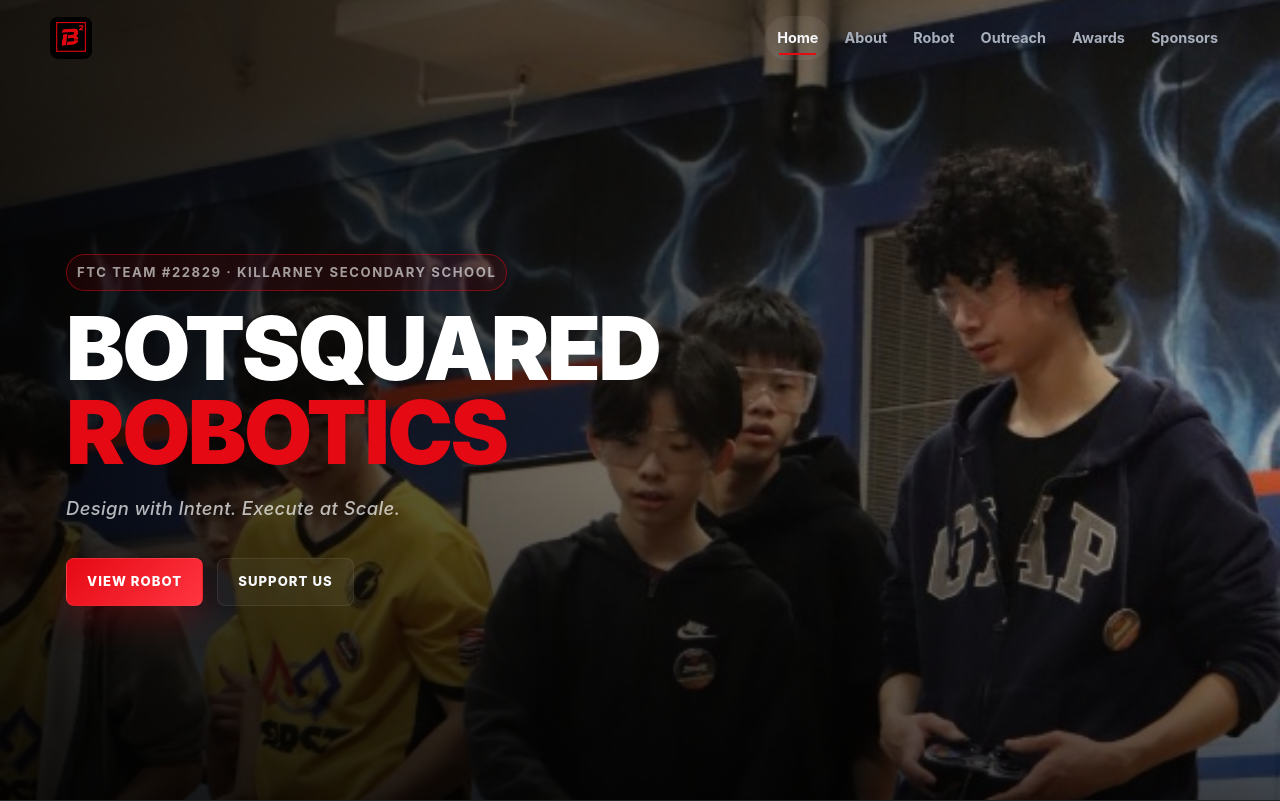
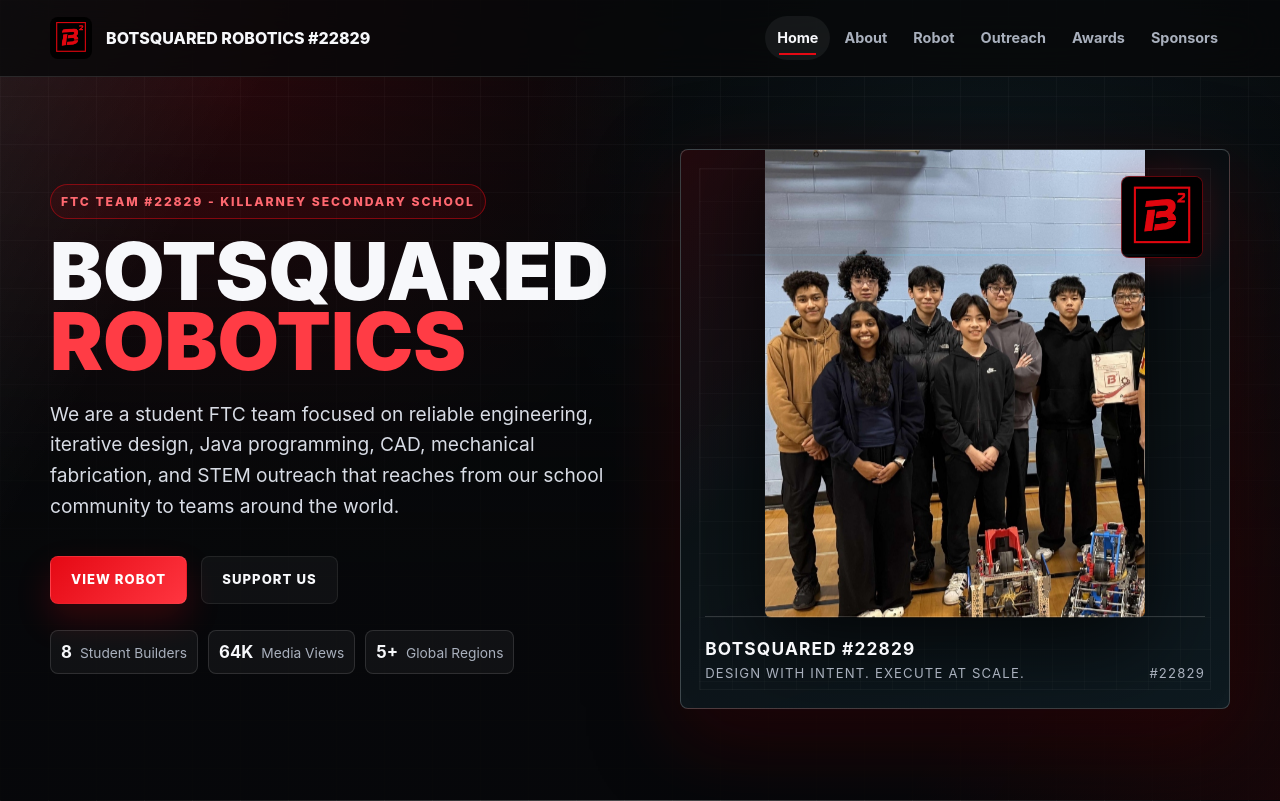
Before and after one commit to botsquared22829-pixel/website, a plain HTML site: page index.html in a window 1280 px wide. Shown: the top 801 px of the page. Drawn offline with Linux system fonts and the light colour scheme.

Commit message:
Revert "Redesign home page with full-bleed hero background image"
This reverts commit f0eaefa09ddb27061cab17063853644bba3148d9.

```diff
--- a/index.html
+++ b/index.html
@@ -14,12 +14,13 @@
   <script src="script.js" defer></script>
 </head>
 <body>
-  <header class="site-header site-header--transparent">
-    <nav class="nav nav--home" aria-label="Primary navigation">
+  <header class="site-header">
+    <nav class="nav" aria-label="Primary navigation">
       <a class="brand" href="index.html" aria-label="BotSquared Robotics home">
         <span class="brand-mark plain">
-          <img src="assets/botsquared-logo.png" alt="BotSquared Robotics" />
+          <img src="assets/botsquared-logo.png" alt="" />
         </span>
+        <span class="brand-name">BotSquared Robotics #22829</span>
       </a>
 
       <div class="nav-links">
@@ -34,16 +35,37 @@
   </header>
 
   <main>
-    <section class="hero-fullbleed">
-      <div class="hero-fullbleed-bg" style="background-image: url('assets/hero-competition.jpg');" aria-hidden="true"></div>
-      <div class="hero-fullbleed-overlay" aria-hidden="true"></div>
-      <div class="hero-fullbleed-content">
-        <p class="eyebrow">FTC Team #22829 · Killarney Secondary School</p>
+    <section id="home" class="section hero">
+      <div class="hero-content">
+        <p class="eyebrow">FTC Team #22829 - Killarney Secondary School</p>
         <h1>BotSquared <span>Robotics</span></h1>
-        <p class="hero-motto">Design with Intent. Execute at Scale.</p>
-        <div class="hero-actions">
+        <p class="hero-copy">
+          We are a student FTC team focused on reliable engineering, iterative design,
+          Java programming, CAD, mechanical fabrication, and STEM outreach that reaches
+          from our school community to teams around the world.
+        </p>
+        <div class="hero-actions" aria-label="Homepage actions">
           <a class="button" href="robot.html">View Robot</a>
           <a class="button secondary" href="sponsorship.html">Support Us</a>
+        </div>
+
+        <div class="hero-metrics" aria-label="Team highlights">
+          <span><strong>8</strong> Student Builders</span>
+          <span><strong>64K</strong> Media Views</span>
+          <span><strong>5+</strong> Global Regions</span>
+        </div>
+      </div>
+
+      <div class="robot-visual" aria-label="BotSquared Robotics team showcase">
+        <img class="hero-robot hero-team-photo" src="assets/team-gym-photo.jpg" alt="BotSquared Robotics team photo" />
+        <img class="hero-logo" src="assets/botsquared-logo.png" alt="" />
+        <div class="scanline" aria-hidden="true"></div>
+        <div class="robot-label">
+          <span>
+            <strong>BotSquared #22829</strong>
+            Design with Intent. Execute at Scale.
+          </span>
+          <span>#22829</span>
         </div>
       </div>
     </section>
--- a/style.css
+++ b/style.css
@@ -77,94 +77,6 @@
   backdrop-filter: blur(18px);
 }
 
-.site-header--transparent {
-  position: absolute;
-  top: 0;
-  left: 0;
-  right: 0;
-  z-index: 20;
-  border-bottom: none;
-  background: transparent;
-  backdrop-filter: none;
-}
-
-.nav--home {
-  justify-content: flex-start;
-}
-
-.nav--home .nav-links {
-  margin-left: 0;
-}
-
-/* ---- Full-Bleed Hero ---- */
-
-.hero-fullbleed {
-  position: relative;
-  width: 100%;
-  min-height: 100vh;
-  display: flex;
-  align-items: center;
-  overflow: hidden;
-}
-
-.hero-fullbleed-bg {
-  position: absolute;
-  inset: 0;
-  background-size: cover;
-  background-position: center 30%;
-  background-repeat: no-repeat;
-}
-
-.hero-fullbleed-overlay {
-  position: absolute;
-  inset: 0;
-  background:
-    linear-gradient(to right, rgba(0, 0, 0, 0.82) 0%, rgba(0, 0, 0, 0.55) 50%, rgba(0, 0, 0, 0.2) 100%),
-    linear-gradient(to top, rgba(0, 0, 0, 0.6) 0%, transparent 40%);
-}
-
-.hero-fullbleed-content {
-  position: relative;
-  z-index: 2;
-  width: min(1180px, calc(100% - 32px));
-  margin: 0 auto;
-  max-width: 620px;
-  margin-left: max(16px, calc((100% - 1180px) / 2 + 16px));
-  padding: 140px 0 80px;
-}
-
-.hero-fullbleed-content .eyebrow {
-  margin-bottom: 16px;
-  color: rgba(255, 255, 255, 0.6);
-  font-size: 0.82rem;
-  font-weight: 700;
-  letter-spacing: 0.12em;
-  text-transform: uppercase;
-}
-
-.hero-fullbleed-content h1 {
-  margin-bottom: 20px;
-  font-size: clamp(3rem, 8vw, 5.5rem);
-  font-weight: 950;
-  letter-spacing: -0.03em;
-  text-transform: uppercase;
-  line-height: 0.95;
-  color: #fff;
-}
-
-.hero-fullbleed-content h1 span {
-  color: var(--red);
-}
-
-.hero-motto {
-  margin-bottom: 32px;
-  color: rgba(255, 255, 255, 0.7);
-  font-size: 1.15rem;
-  font-weight: 500;
-  font-style: italic;
-  letter-spacing: 0.02em;
-}
-
 .nav {
   width: min(1180px, calc(100% - 32px));
   min-height: 76px;
@@ -1630,11 +1542,6 @@
     justify-content: flex-start;
   }
 
-  .hero-fullbleed-content {
-    margin-left: 16px;
-    padding: 120px 0 60px;
-  }
-
   .hero {
     min-height: auto;
     grid-template-columns: 1fr;
```
Also changed, not shown: about.html (+1 -0 lines), awards.html (+1 -0 lines), outreach.html (+1 -0 lines), robot.html (+1 -0 lines), sponsorship.html (+1 -0 lines), assets/hero-competition.jpg (deleted).
